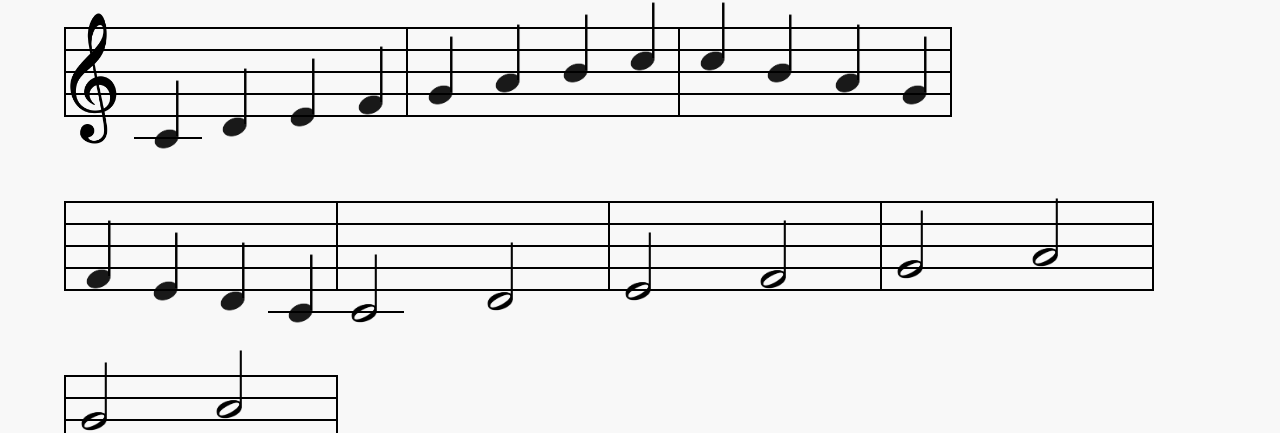
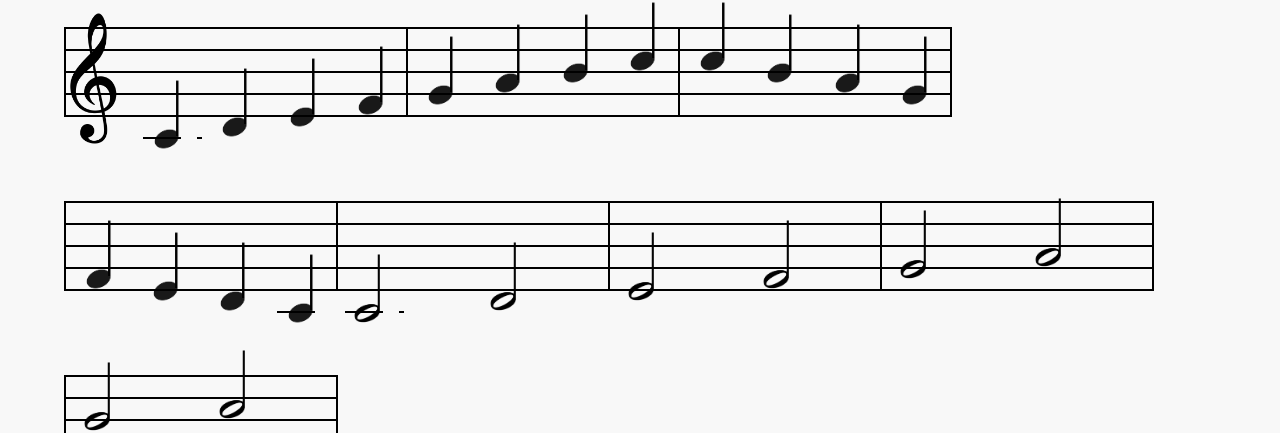
Before and after one commit to rickysoliman/piano-teacher, an Angular app: page / in a window 1280 px wide. Shown: the part 183-616 px from the top of the page. Built offline with nearby package versions, Linux system fonts and the light colour scheme.

Commit message:
space between ledger lines

```diff
--- a/src/app/components/line-or-space/line-or-space.component.html
+++ b/src/app/components/line-or-space/line-or-space.component.html
@@ -1,7 +1,17 @@
 <div [ngClass]="lineOrSpaceData.isLine ? 'line-wrapper' : 'space-wrapper'">
   <div [id]="lineOrSpaceData.id" *ngFor="let beat of getRange(lineOrSpaceData.timeSignature)" [ngClass]="!lineOrSpaceData.ledger ? (lineOrSpaceData.isLine ? 'line' : 'space') : hasNoteOnBeat(beat + 1) ? (lineOrSpaceData.isLine ? 'ledger-line-with-note' : 'ledger-space-with-note') : (lineOrSpaceData.isLine ? 'ledger-line' : 'ledger-space')">
     <ng-template #note>
-      <img [ngClass]="noteClasses[beatData[beat + 1]]" [src]="imagePaths[beatData[beat + 1]]">
+      <ng-template #ledgerLineWithNote>
+        <div class="white-space-left"></div>
+        <img [ngClass]="noteClasses[beatData[beat + 1]]" [src]="imagePaths[beatData[beat + 1]]">
+        <div class="white-space-right"></div>
+      </ng-template>
+
+      <ng-template #lineWithNote>
+        <img [ngClass]="noteClasses[beatData[beat + 1]]" [src]="imagePaths[beatData[beat + 1]]">
+      </ng-template>
+
+      <ng-container *ngTemplateOutlet="lineOrSpaceData.isLine && lineOrSpaceData.ledger ? ledgerLineWithNote : lineWithNote"></ng-container>
     </ng-template>
 
     <ng-template #noNote>
--- a/src/app/components/line-or-space/line-or-space.component.scss
+++ b/src/app/components/line-or-space/line-or-space.component.scss
@@ -8,6 +8,32 @@
   position: relative;
   flex: 1;
   height: 2px;
+}
+
+.ledger-line {
+  background-color: transparent;
+}
+
+.ledger-line-with-note {
+  position: relative;
+  background-color: black;
+  display: flex;
+  justify-content: center;
+}
+
+.white-space-left, .white-space-right {
+  background-color: $background-color;
+  width: 16px;
+  height: 2px;
+  z-index: 2;
+  position: absolute;
+}
+
+.white-space-left {
+  left: -7px;
+}
+.white-space-right {
+  left: 47px;
 }
 
 .line, .ledger-line-with-note {
@@ -33,7 +59,7 @@
 .half-note-line, .half-note-space {
   position: absolute;
   bottom: -12px;
-  left: 50%;
+  left: 55%;
   transform: translateX(-50%);
   height: 73px;
 }
```
